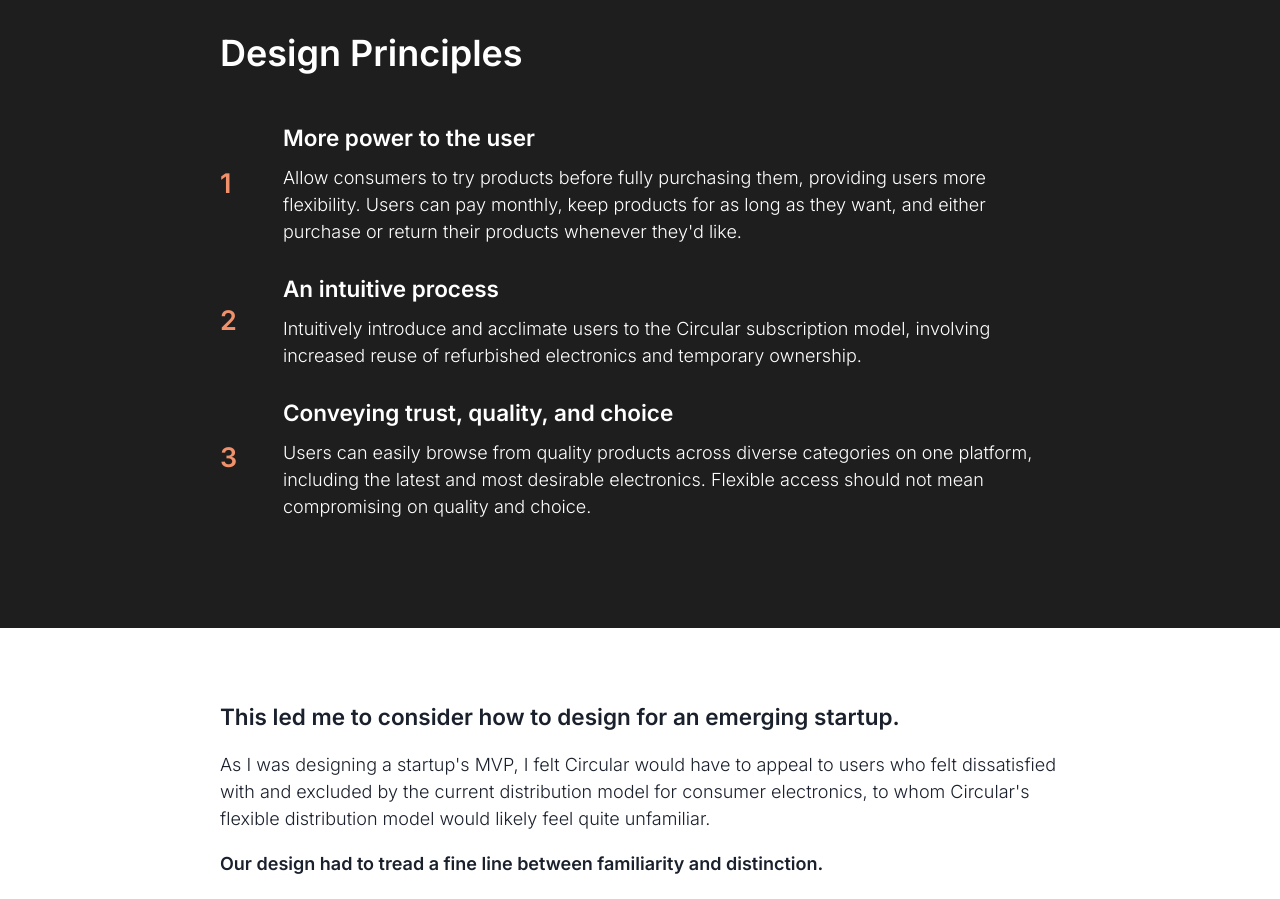
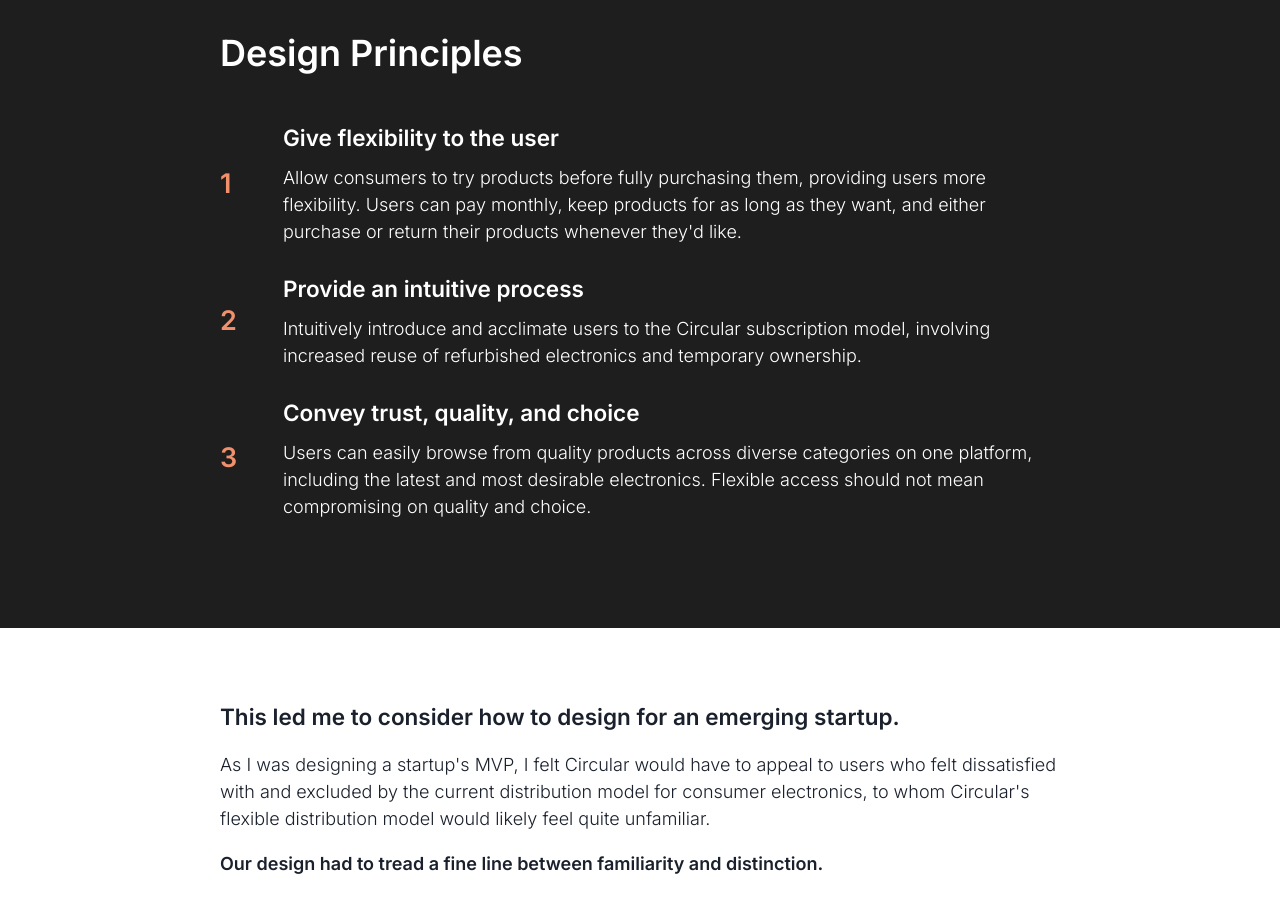
Before and after one commit to shaunlatip/portfolio, a Next.js app: page /circular in a window 1280 px wide. Shown: the part 5440-6339 px from the top of the page. Built offline with nearby package versions, Linux system fonts and the light colour scheme.

Commit message:
updated design principles

```diff
--- a/pages/circular.tsx
+++ b/pages/circular.tsx
@@ -369,7 +369,7 @@
                                 <div className={projectStyles.olItemLarge}>
                                     <span style={{fontSize: '1.5rem'}}>1</span>
                                     <div>
-                                        <h4 style={{fontWeight: 600}}>More power to the user</h4>
+                                        <h4 style={{fontWeight: 600}}>Give flexibility to the user</h4>
                                         <p>
                                             Allow consumers to try products before fully purchasing them, providing users more flexibility. Users can pay monthly, keep products for as long as they want, and either purchase or return their products whenever they'd like.
                                         </p>
@@ -378,7 +378,7 @@
                                 <div className={projectStyles.olItemLarge}>
                                     <span style={{fontSize: '1.5rem'}}>2</span>
                                     <div>
-                                        <h4 style={{fontWeight: 600}}>An intuitive process</h4>
+                                        <h4 style={{fontWeight: 600}}>Provide an intuitive process</h4>
                                         <p>
                                             Intuitively introduce and acclimate users to the Circular subscription model, involving increased reuse of refurbished electronics and temporary ownership.
                                         </p>
@@ -390,7 +390,7 @@
                                 <div className={projectStyles.olItemLarge}>
                                     <span style={{fontSize: '1.5rem'}}>3</span>
                                     <div>
-                                        <h4 style={{fontWeight: 600}}>Conveying trust, quality, and choice</h4>
+                                        <h4 style={{fontWeight: 600}}>Convey trust, quality, and choice</h4>
                                         <p>
                                             Users can easily browse from quality products across diverse categories on one platform, including the latest and most desirable electronics. Flexible access should not mean compromising on quality and choice.
                                         </p>
```
Also changed, not shown: 1 other file (tests, documents, lock files or other folders).
